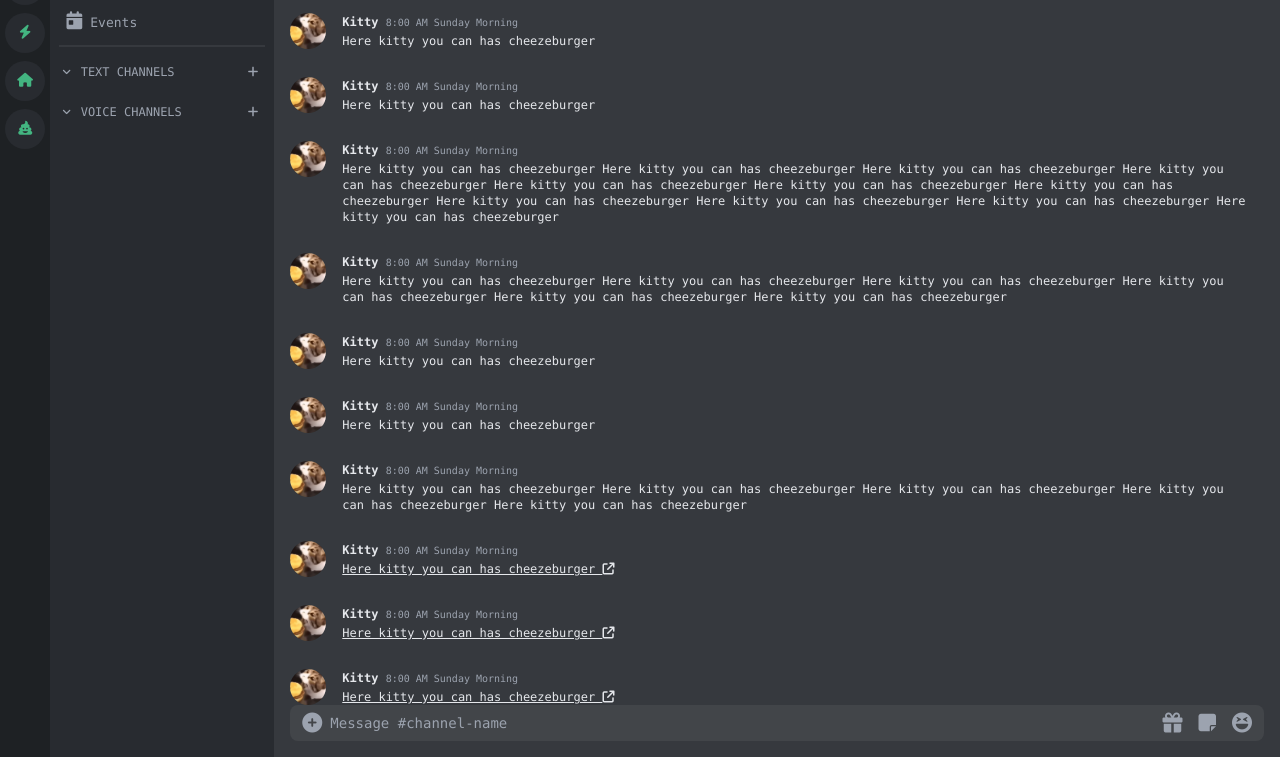
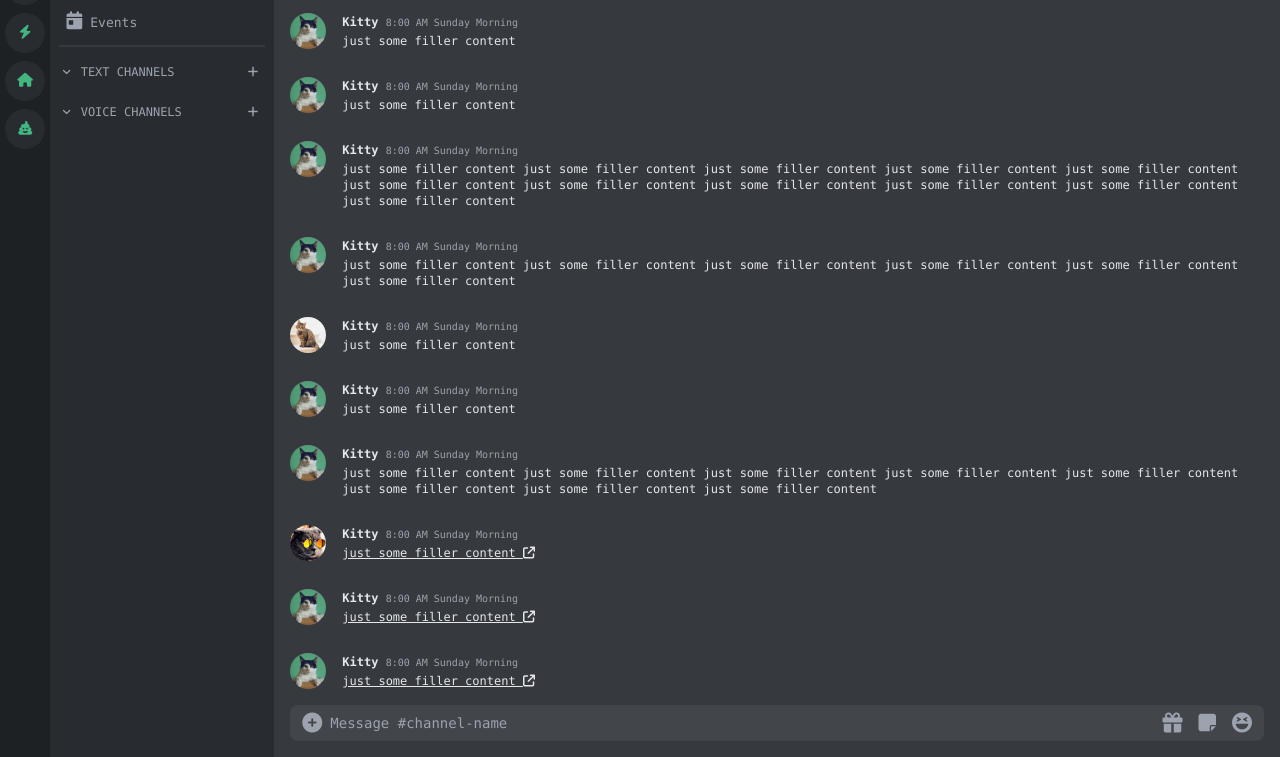
Before and after one commit to optimized-riyan/discord-ui, a website: page index.html in a window 1280 px wide. Shown: the part 43-800 px from the top of the page. Drawn offline with nearby package versions, Linux system fonts and the light colour scheme.

```diff
--- a/index.html
+++ b/index.html
@@ -142,7 +142,7 @@
                 <div class="flex font-mono my-3">
                     <!-- image -->
                     <div class="w-9 h-9 shrink-0 bg-cover rounded-3xl mx-4 mt-1"
-                        style="background-image: url('images/cat4.png');">
+                        style="background-image: url('images/cat5.jpg');">
                     </div>
                     <!-- text -->
                     <div class="grow my-auto">
@@ -154,13 +154,13 @@
                         </div>
                         <!-- actual chat -->
                         <div class="text-xs">
-                            Here kitty you can has cheezeburger
+                            just some filler content
                         </div>
                     </div>
                 </div>
                 <div class="flex font-mono my-3">
                     <div class="w-9 h-9 shrink-0 bg-cover rounded-3xl mx-4 mt-1"
-                        style="background-image: url('images/cat4.png');">
+                        style="background-image: url('images/cat5.jpg');">
                     </div>
                     <div class="grow my-auto">
                         <div>
@@ -168,13 +168,13 @@
                             <span class="text-[10px] text-gray-400"> 8:00 AM Sunday Morning </span>
                         </div>
                         <div class="text-xs">
-                            Here kitty you can has cheezeburger
+                            just some filler content
                         </div>
                     </div>
                 </div>
                 <div class="flex font-mono my-3">
                     <div class="w-9 h-9 shrink-0 bg-cover rounded-3xl mx-4 mt-1"
-                        style="background-image: url('images/cat4.png');">
+                        style="background-image: url('images/cat5.jpg');">
                     </div>
                     <div class="grow my-auto">
                         <div>
@@ -182,23 +182,23 @@
                             <span class="text-[10px] text-gray-400"> 8:00 AM Sunday Morning </span>
                         </div>
                         <div class="text-xs">
-                            Here kitty you can has cheezeburger
-                            Here kitty you can has cheezeburger
-                            Here kitty you can has cheezeburger
-                            Here kitty you can has cheezeburger
-                            Here kitty you can has cheezeburger
-                            Here kitty you can has cheezeburger
-                            Here kitty you can has cheezeburger
-                            Here kitty you can has cheezeburger
-                            Here kitty you can has cheezeburger
-                            Here kitty you can has cheezeburger
-                            Here kitty you can has cheezeburger
+                            just some filler content
+                            just some filler content
+                            just some filler content
+                            just some filler content
+                            just some filler content
+                            just some filler content
+                            just some filler content
+                            just some filler content
+                            just some filler content
+                            just some filler content
+                            just some filler content
                         </div>
                     </div>
                 </div>
                 <div class="flex font-mono my-3">
                     <div class="w-9 h-9 shrink-0 bg-cover rounded-3xl mx-4 mt-1"
-                        style="background-image: url('images/cat4.png');">
+                        style="background-image: url('images/cat5.jpg');">
                     </div>
                     <div class="grow my-auto">
                         <div>
@@ -206,18 +206,18 @@
                             <span class="text-[10px] text-gray-400"> 8:00 AM Sunday Morning </span>
                         </div>
                         <div class="text-xs">
-                            Here kitty you can has cheezeburger
-                            Here kitty you can has cheezeburger
-                            Here kitty you can has cheezeburger
-                            Here kitty you can has cheezeburger
-                            Here kitty you can has cheezeburger
-                            Here kitty you can has cheezeburger
+                            just some filler content
+                            just some filler content
+                            just some filler content
+                            just some filler content
+                            just some filler content
+                            just some filler content
                         </div>
                     </div>
                 </div>
                 <div class="flex font-mono my-3">
                     <div class="w-9 h-9 shrink-0 bg-cover rounded-3xl mx-4 mt-1"
-                        style="background-image: url('images/cat4.png');">
+                        style="background-image: url('images/cat1.jpg');">
                     </div>
                     <div class="grow my-auto">
                         <div>
@@ -225,13 +225,13 @@
                             <span class="text-[10px] text-gray-400"> 8:00 AM Sunday Morning </span>
                         </div>
                         <div class="text-xs">
-                            Here kitty you can has cheezeburger
+                            just some filler content
                         </div>
                     </div>
                 </div>
                 <div class="flex font-mono my-3">
                     <div class="w-9 h-9 shrink-0 bg-cover rounded-3xl mx-4 mt-1"
-                        style="background-image: url('images/cat4.png');">
+                        style="background-image: url('images/cat5.jpg');">
                     </div>
                     <div class="grow my-auto">
                         <div>
@@ -239,13 +239,13 @@
                             <span class="text-[10px] text-gray-400"> 8:00 AM Sunday Morning </span>
                         </div>
                         <div class="text-xs">
-                            Here kitty you can has cheezeburger
+                            just some filler content
                         </div>
                     </div>
                 </div>
                 <div class="flex font-mono my-3">
                     <div class="w-9 h-9 shrink-0 bg-cover rounded-3xl mx-4 mt-1"
-                        style="background-image: url('images/cat4.png');">
+                        style="background-image: url('images/cat5.jpg');">
                     </div>
                     <div class="grow my-auto">
                         <div>
@@ -253,15 +253,14 @@
                             <span class="text-[10px] text-gray-400"> 8:00 AM Sunday Morning </span>
                         </div>
                         <div class="text-xs">
-                            Here kitty you can has cheezeburger Here kitty you can has cheezeburger Here kitty you
-                            can has cheezeburger Here kitty you can has cheezeburger Here kitty you can has
-                            cheezeburger
+                            just some filler content just some filler content just some filler content just some filler content
+                            just some filler content just some filler content just some filler content just some filler content
                         </div>
                     </div>
                 </div>
                 <div class="flex font-mono my-3">
                     <div class="w-9 h-9 shrink-0 bg-cover rounded-3xl mx-4 mt-1"
-                        style="background-image: url('images/cat4.png');">
+                        style="background-image: url('images/cat6.jpg');">
                     </div>
                     <div class="grow my-auto">
                         <div>
@@ -269,13 +268,13 @@
                             <span class="text-[10px] text-gray-400"> 8:00 AM Sunday Morning </span>
                         </div>
                         <div class="text-xs">
-                            <a href="https://youtu.be/1SB5lMyPmuk?si=wQSo0l2_j_cXxjTJ" class="underline">Here kitty you can has cheezeburger <span><i class="fa-solid fa-arrow-up-right-from-square"></i></span></a>
+                            <a href="" class="underline">just some filler content <span><i class="fa-solid fa-arrow-up-right-from-square"></i></span></a>
                         </div>
                     </div>
                 </div>
                 <div class="flex font-mono my-3">
                     <div class="w-9 h-9 shrink-0 bg-cover rounded-3xl mx-4 mt-1"
-                        style="background-image: url('images/cat4.png');">
+                        style="background-image: url('images/cat5.jpg');">
                     </div>
                     <div class="grow my-auto">
                         <div>
@@ -283,13 +282,13 @@
                             <span class="text-[10px] text-gray-400"> 8:00 AM Sunday Morning </span>
                         </div>
                         <div class="text-xs">
-                            <a href="https://youtu.be/B0znSETcj6s?si=mT4rxd0vfHMpneZe" class="underline">Here kitty you can has cheezeburger <span><i class="fa-solid fa-arrow-up-right-from-square"></i></span></a>
+                            <a href="" class="underline">just some filler content <span><i class="fa-solid fa-arrow-up-right-from-square"></i></span></a>
                         </div>
                     </div>
                 </div>
                 <div class="flex font-mono my-3">
                     <div class="w-9 h-9 shrink-0 bg-cover rounded-3xl mx-4 mt-1"
-                        style="background-image: url('images/cat4.png');">
+                        style="background-image: url('images/cat5.jpg');">
                     </div>
                     <div class="grow my-auto">
                         <div>
@@ -297,13 +296,13 @@
                             <span class="text-[10px] text-gray-400"> 8:00 AM Sunday Morning </span>
                         </div>
                         <div class="text-xs">
-                            <a href="https://youtu.be/oSlx6k_KTCE?si=pq18KVmbnd2YkRiY" class="underline">Here kitty you can has cheezeburger <span><i class="fa-solid fa-arrow-up-right-from-square"></i></span></a>
+                            <a href="" class="underline">just some filler content <span><i class="fa-solid fa-arrow-up-right-from-square"></i></span></a>
                         </div>
                     </div>
                 </div>
                 <div class="flex font-mono my-3">
                     <div class="w-9 h-9 shrink-0 bg-cover rounded-3xl mx-4 mt-1"
-                        style="background-image: url('images/cat4.png');">
+                        style="background-image: url('images/cat5.jpg');">
                     </div>
                     <div class="grow my-auto">
                         <div>
@@ -311,7 +310,7 @@
                             <span class="text-[10px] text-gray-400"> 8:00 AM Sunday Morning </span>
                         </div>
                         <div class="text-xs">
-                            <a href="https://youtu.be/6D4PAKuLE1A?si=vDn78cZ1UeHtJuSh" class="underline">Here kitty you can has cheezeburger <span><i class="fa-solid fa-arrow-up-right-from-square"></i></span></a>
+                            <a href="insertLinkHere" class="underline">just some filler content <span><i class="fa-solid fa-arrow-up-right-from-square"></i></span></a>
                         </div>
                     </div>
                 </div>
```
